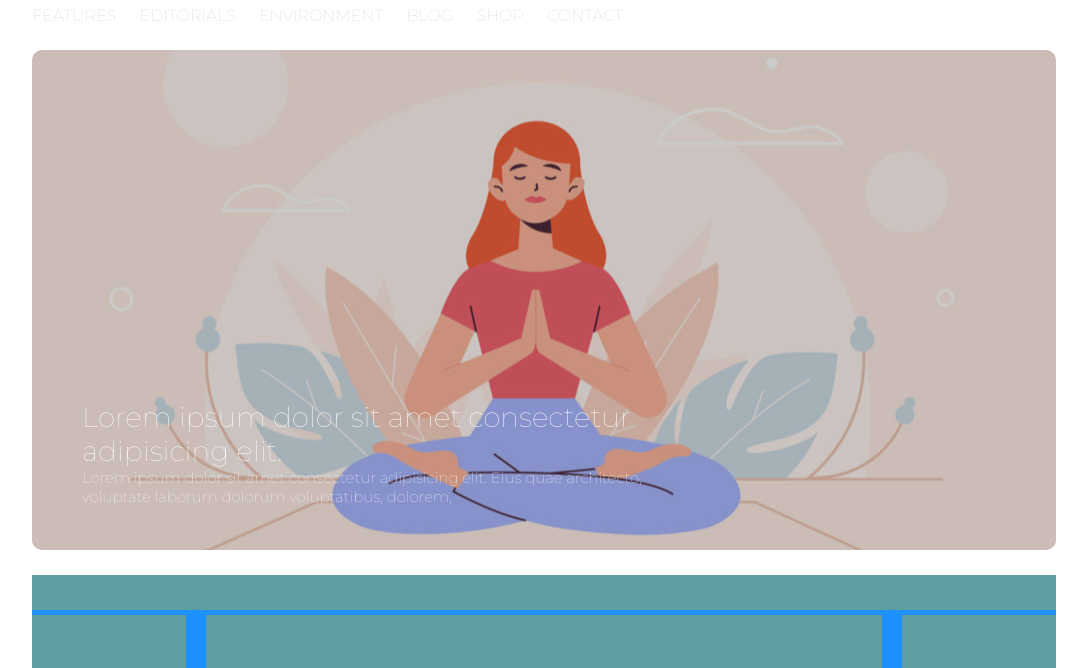
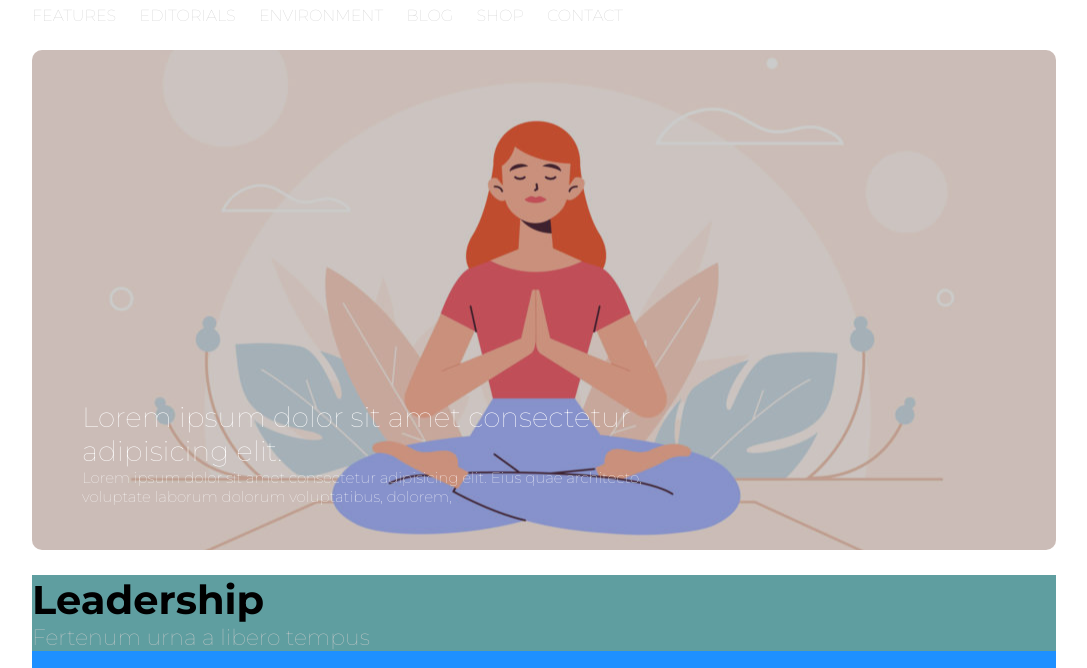
Before and after one commit to cenny1988/htmlcss-wp, a plain HTML site: page index.html in a window 1280 px wide. Shown: the part 102-770 px from the top of the page, without its empty margins (96-1183 px from the left). Drawn offline with Linux system fonts and the light colour scheme.

Commit message:
titolo main completato

```diff
--- a/css/style.css
+++ b/css/style.css
@@ -88,11 +88,18 @@ body{
 }
 
 .main-top{
-    margin-bottom: 5px;
+    margin-bottom: 20px;
+    font-size: 22px;
+    font-weight: 300;
     /* impo debug */
-    height: 35px;
     background-color: cadetblue;
 }
+.main-top h1{
+    font-weight: 600;
+    font-size: 40px;
+    color: #000;
+}
+
 
 .container-col{
 
--- a/index.html
+++ b/index.html
@@ -42,7 +42,6 @@
                     <p>Lorem ipsum dolor sit amet consectetur adipisicing elit. Eius quae architecto, voluptate laborum dolorum voluptatibus, dolorem,</p>
                 </div>
             </div>
-
         </section>
 
         <!-- sezione centrale: 1 row 3 col -->
@@ -50,7 +49,8 @@
 
             <!-- row del main -->
             <div class="main-top">
-
+                <h1>Leadership</h1>
+                Fertenum urna a libero tempus
             </div>
 
             <!-- contenitore delle 3 colonne con clearfix -->
```
